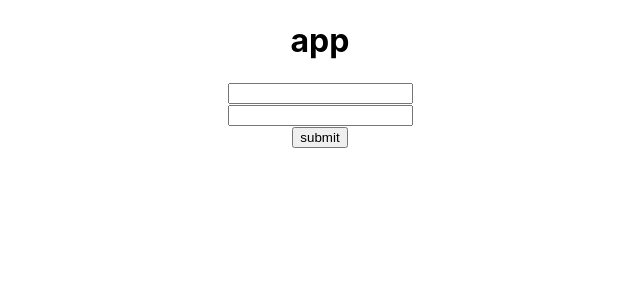
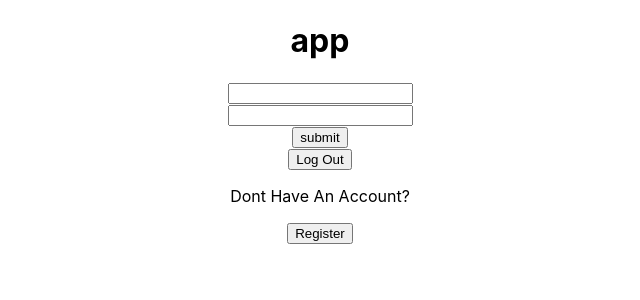
Before and after one commit to f5rcbh/todo, a React (Create React App) app in the folder frontend/: page /Login in a window 1280 px wide. Shown: the top 300 px of the page, without its empty margins (320-960 px from the left). Built offline with nearby package versions, Linux system fonts and the light colour scheme.

Commit message:
finish Link

```diff
--- a/frontend/src/App.js
+++ b/frontend/src/App.js
@@ -1,17 +1,31 @@
 import Todo from "./compan/Todo";
 import "./App.css";
-import React from "react";
+import React, { useState } from "react";
 import Register from "./compan/Register";
 import Login from "./compan/Login";
 import { Routes, Route } from "react-router-dom";
 
 function App() {
+  const [isLogged, setIsLogged] = useState(true);
+  const [userName, setUserName] = useState("");
+
   return (
     <div className="App">
       <h1>app</h1>
+      <p>{userName}</p>
+      <p>{isLogged}</p>
       <Routes>
         <Route path="Home" element={<Todo />} />
-        <Route path="Login" element={<Login />} />
+        <Route
+          path="Login"
+          element={
+            <Login
+              setIsLogged={setIsLogged}
+              setUserName={setUserName}
+              userName={userName}
+            />
+          }
+        />
         <Route path="Register" element={<Register />} />
       </Routes>
     </div>
--- a/frontend/src/compan/Login.js
+++ b/frontend/src/compan/Login.js
@@ -1,5 +1,6 @@
 import axios from "axios";
 import React, { useState } from "react";
+import { Link } from "react-router-dom";
 
 export default function Login(props) {
   const [email, setEmail] = useState("");
@@ -16,11 +17,14 @@ export default function Login(props) {
       .post("http://localhost:5000/user/login", userBody)
       .then((res) => {
         console.log(res.data);
+        props.setIsLogged(true);
+        props.setUserName(res.data);
       })
       .catch((err) => {
         console.log("error", err);
       });
   };
+
   return (
     <div className="login">
       <form>
@@ -42,6 +46,17 @@ export default function Login(props) {
         <br />
         <button onClick={getInfo}>submit</button>
       </form>
+      <button
+        onClick={() => {
+          return console.log(`2p2 ${props.setIsLogged(false)}`);
+        }}
+      >
+        Log Out
+      </button>
+      <p>Dont Have An Account?</p>
+      <Link to="/Register">
+        <button>Register</button>
+      </Link>
     </div>
   );
 }
--- a/frontend/src/compan/Register.js
+++ b/frontend/src/compan/Register.js
@@ -1,5 +1,6 @@
 import axios from "axios";
 import React, { useState } from "react";
+import { Link } from "react-router-dom";
 
 export default function Register(props) {
   const [email, setEmail] = useState("");
@@ -53,6 +54,10 @@ export default function Register(props) {
         <br />
         <button onClick={postInfo}>submit</button>
       </form>
+      <p>i have An Account</p>
+      <Link to="/Login">
+        <button>Login</button>{" "}
+      </Link>
     </div>
   );
 }
```
Also changed, not shown: 1 other file (tests, documents, lock files or other folders).
